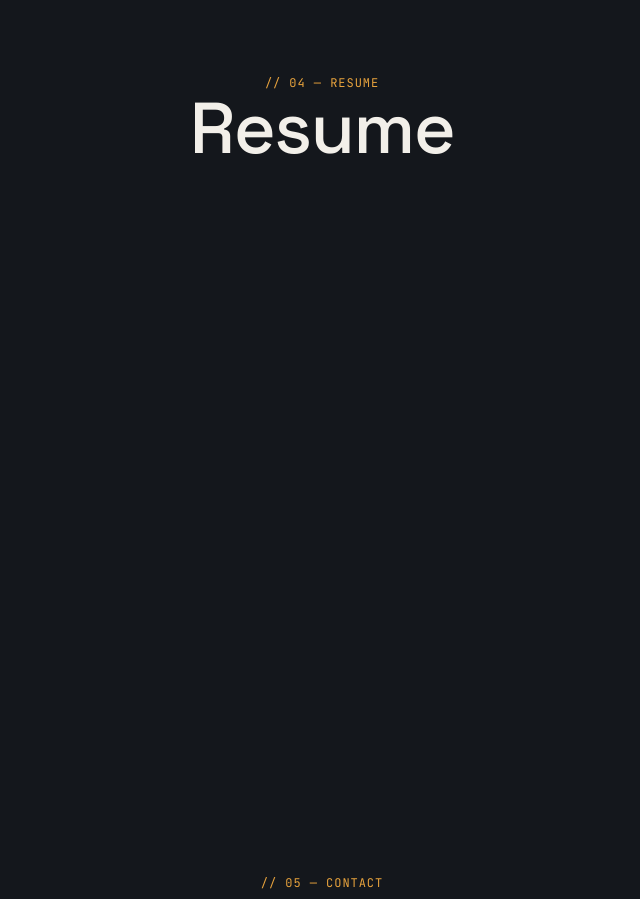
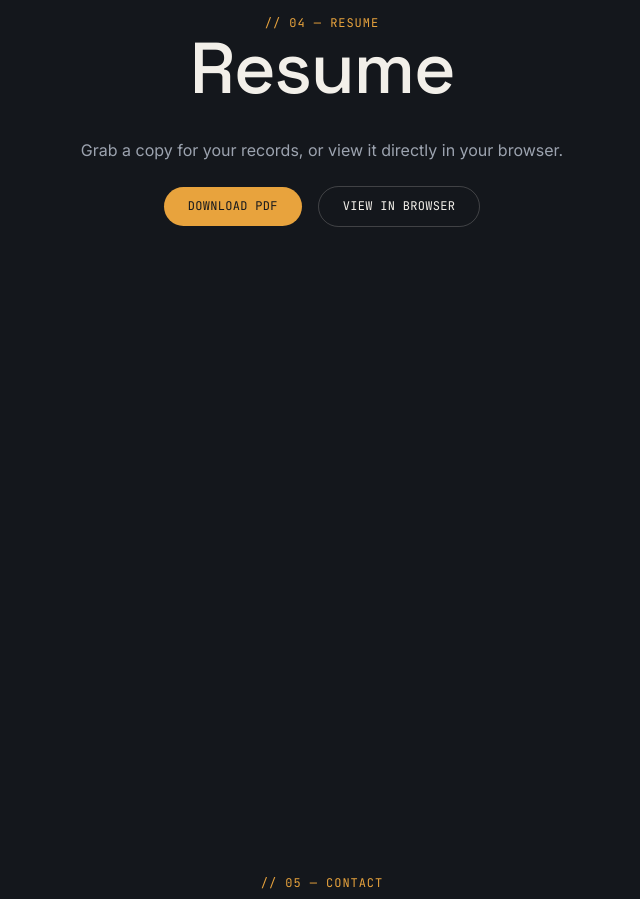
Before and after one commit to courtneytruong/Portfolio-Website, a React (Vite) app: page / in a window 1280 px wide. Shown: the part 3780-4679 px from the top of the page, without its empty margins (318-958 px from the left). Built offline with nearby package versions, Linux system fonts and the light colour scheme.

Commit message:
Added download pdf and view resume in browser buttons to resume section

```diff
--- a/src/sections/Intro.tsx
+++ b/src/sections/Intro.tsx
@@ -24,7 +24,11 @@ function Intro() {
           <Button href="#projects" variant="primary">
             View Projects
           </Button>
-          <Button href="/resume.pdf" download variant="secondary">
+          <Button
+            href="/resume.pdf"
+            download="Courtney-Truong-Resume.pdf"
+            variant="secondary"
+          >
             Download Resume
           </Button>
         </div>
--- a/src/sections/Resume.tsx
+++ b/src/sections/Resume.tsx
@@ -1,7 +1,33 @@
 import SectionShell from '../components/SectionShell'
+import Button from '../components/Button'
 
 function Resume() {
-  return <SectionShell id="resume" index={4} label="Resume" />
+  return (
+    <SectionShell id="resume" index={4} label="Resume">
+      <div className="mx-auto mt-8 flex max-w-xl flex-col items-center gap-6">
+        <p className="text-paper-400">
+          Grab a copy for your records, or view it directly in your browser.
+        </p>
+        <div className="flex flex-wrap items-center justify-center gap-4">
+          <Button
+            href="/resume.pdf"
+            download="Courtney-Truong-Resume.pdf"
+            variant="primary"
+          >
+            Download PDF
+          </Button>
+          <Button
+            href="/resume.pdf"
+            target="_blank"
+            rel="noreferrer"
+            variant="secondary"
+          >
+            View in Browser
+          </Button>
+        </div>
+      </div>
+    </SectionShell>
+  )
 }
 
 export default Resume
```
